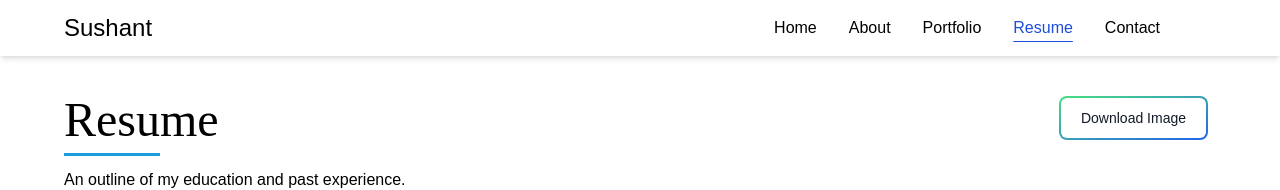
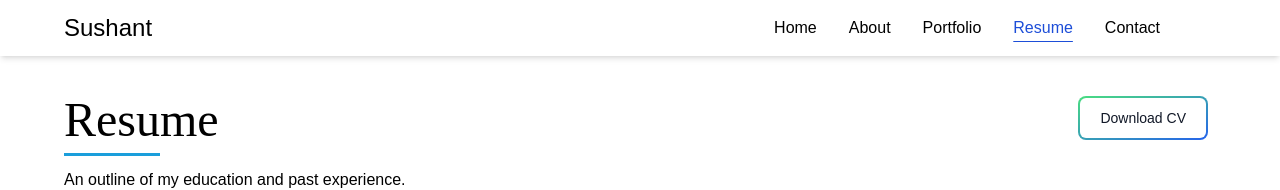
Before and after one commit to SushantAryal3/Personal_website_next, a Next.js app: page /resume in a window 1280 px wide. Shown: the top 190 px of the page. Built offline with nearby package versions, Linux system fonts and the light colour scheme.

Commit message:
feat: fix typo

```diff
--- a/src/app/resume/page.tsx
+++ b/src/app/resume/page.tsx
@@ -30,7 +30,7 @@ const Resume = () => {
             className="relative inline-flex items-center justify-center p-0.5 mb-2 me-2 overflow-hidden text-sm font-medium text-gray-900 rounded-lg group bg-gradient-to-br from-green-400 to-blue-600 group-hover:from-green-400 group-hover:to-blue-600 hover:text-white  focus:ring-4 focus:outline-none focus:ring-green-200 dark:focus:ring-green-800"
           >
             <span className="relative px-5 py-2.5 transition-all ease-in duration-75 bg-white rounded-md group-hover:bg-transparent group-hover:dark:bg-transparent">
-              Download Image
+              Download CV
             </span>
           </button>
         </div>
```
